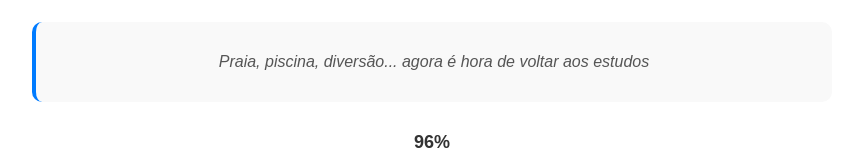
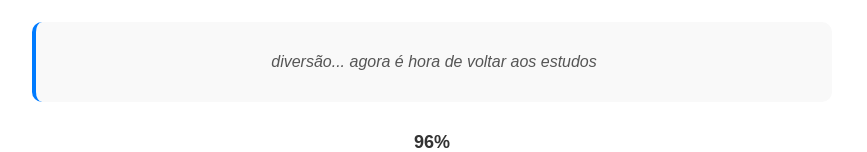
Before and after one commit to SquishyProjects/Countdown, a plain HTML site: page index.html in a window 1280 px wide. Shown: the part 330-482 px from the top of the page, without its empty margins (208-1075 px from the left). Drawn offline with Linux system fonts and the light colour scheme.

Commit message:
Update index.html

```diff
--- a/index.html
+++ b/index.html
@@ -114,16 +114,16 @@
             "As férias foram incríveis, mas todas as coisas boas chegam ao fim...",
             "Dormir até tarde, jogar o dia todo... saudades já bateram!",
             "Nada de acordar cedo, nada de lição de casa... que saudade!",
-            "Férias de verão são as melhores, pena que acabam tão rápido!",
-            "Praia, piscina, diversão... agora é hora de voltar aos estudos",
+            "Férias de inverno são as melhores, pena que acabam tão rápido!",
+            "diversão... agora é hora de voltar aos estudos",
             "As férias passaram voando, parece que começaram ontem!",
-            "Que bom que foi relaxar, mas a escola também tem seu charme... né?",
-            "Férias escolares: 3 meses esperando, 2 semanas aproveitando!",
+            "Que bom que foi relaxar, mas a escola também tem seu charme... né? NÉ??? não.",
+            "Férias escolares: 5 meses esperando, 3 semanas aproveitando!",
             "O melhor das férias? Não ter que arrumar a mochila!",
-            "Série, games, dormir tarde... a rotina das férias vai fazer falta",
-            "Viagens em família, momentos únicos... valeu a pena cada segundo!",
-            "As férias de julho foram épicas, agora é preparar o coração!",
-            "Liberdade total acabando... pelo menos as memórias ficam!",
+            "Série, jogos, dormir tarde... a rotina das férias vai fazer falta",
+            "Viagens, momentos únicos... valeu a pena cada segundo!",
+            "As férias de julho foram épicas, agora é preparar o pior 📚!",
+            "Liberdade total acabando...",
             "Acordar quando quiser era bom demais para durar para sempre",
             "Férias: o único momento que o despertador fica de castigo!"
         ];
```
